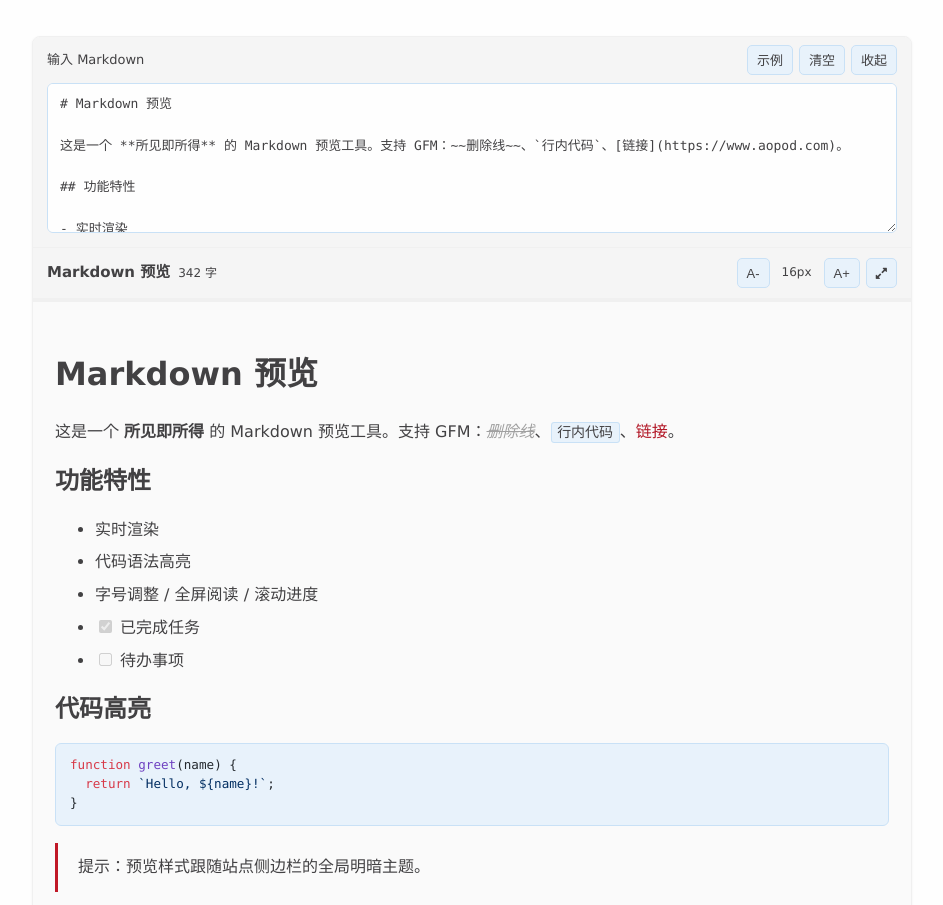
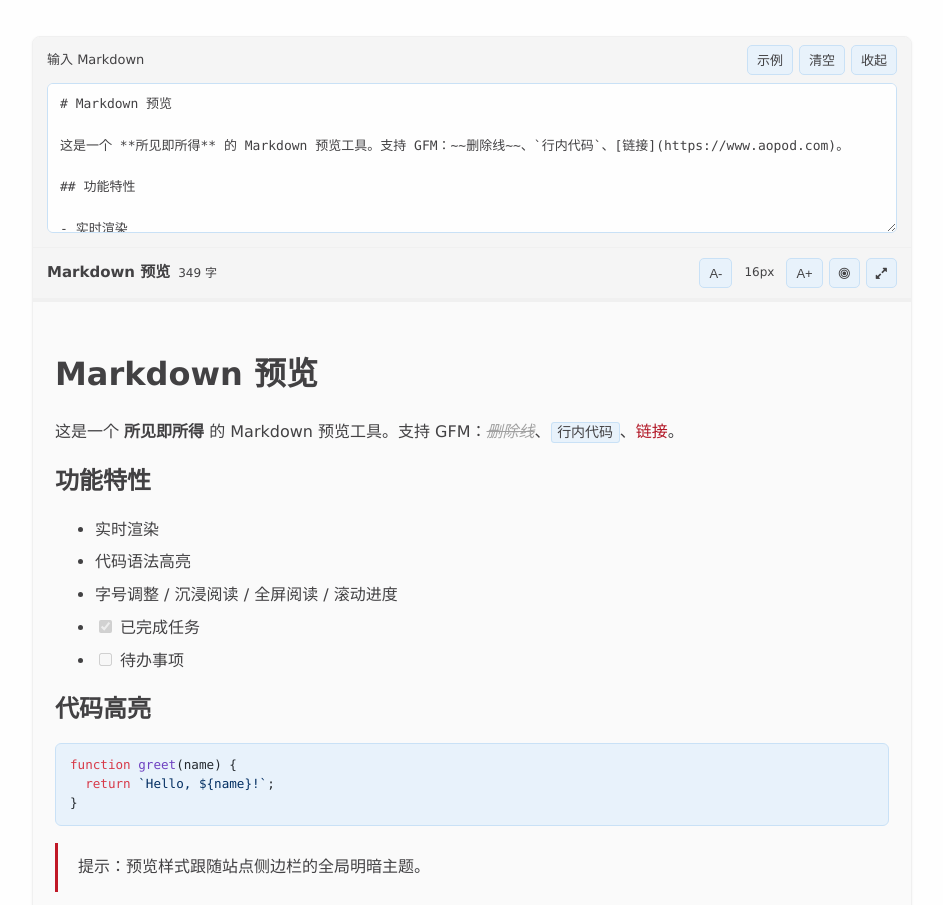
Before and after one commit to aopod/aopod.github.io, a Jekyll site: the page built from _ipages/markdown_preview.html, in a window 1280 px wide, cut to the strip 364-1269 px from the top of the page. Shown: the whole strip, without its empty margins (168-1111 px from the left). Built offline with Jekyll 4.4.1, drawn with Linux system fonts in a browser that asks for light colours; nearby versions of some CDN libraries.

Commit message:
Add immersive reading mode to Markdown preview
Dims and blurs the rest of the page via a backdrop and floats the preview
card to the front. Toggle via a toolbar button, the backdrop, or Esc;
mutually exclusive with fullscreen. Fixes scroll in immersive mode by
resetting the flex item's min-height so overflow engages.

```diff
--- a/_ipages/markdown_preview.html
+++ b/_ipages/markdown_preview.html
@@ -66,6 +66,7 @@
 /* 全屏按钮图标（站点 FA 图标子集未含，补上字形 content；字体由全局 @font-face 提供） */
 #content .md-preview .fa-expand:before { content: "\f065"; }
 #content .md-preview .fa-compress:before { content: "\f066"; }
+#content .md-preview .fa-bullseye:before { content: "\f140"; }
 
 /* 工具栏 */
 #content .md-toolbar {
@@ -109,6 +110,11 @@
 }
 #content .md-actions button:hover,
 #content .md-input-actions button:hover {
+	color: #ffffff;
+	background: var(--content-link-color);
+	border-color: var(--content-link-color);
+}
+#content .md-actions button.active {
 	color: #ffffff;
 	background: var(--content-link-color);
 	border-color: var(--content-link-color);
@@ -307,6 +313,44 @@
 	display: none;
 }
 
+/* 沉浸模式：弱化页面其它区域，预览主体浮起突出到最前 */
+.md-backdrop {
+	position: fixed;
+	top: 0; right: 0; bottom: 0; left: 0;
+	z-index: 9998;
+	background: rgba(0, 0, 0, 0.55);
+	-webkit-backdrop-filter: blur(3px);
+	backdrop-filter: blur(3px);
+	opacity: 0;
+	visibility: hidden;
+	transition: opacity .25s ease, visibility .25s ease;
+}
+.md-backdrop.show {
+	opacity: 1;
+	visibility: visible;
+}
+#content .md-preview.is-immersive {
+	position: fixed;
+	top: 50%;
+	left: 50%;
+	z-index: 9999;
+	width: min(960px, calc(100vw - 48px));
+	max-width: none;
+	max-height: calc(100vh - 48px);
+	margin: 0;
+	transform: translate(-50%, -50%);
+	box-shadow: 0 24px 70px rgba(0, 0, 0, 0.5);
+}
+#content .md-preview.is-immersive .md-input-wrap {
+	display: none;
+}
+#content .md-preview.is-immersive .md-content {
+	flex: 1 1 auto;
+	height: auto;
+	max-height: none;
+	min-height: 0; /* 允许收缩，使 overflow 滚动生效（覆盖 flex 项默认 min-height:auto） */
+}
+
 /* 响应式 */
 @media (max-width: 600px) {
 	#content .md-toolbar {
@@ -343,6 +387,7 @@
 			<button type="button" id="mdFontDec" title="缩小字号">A-</button>
 			<span id="mdFontSize">16px</span>
 			<button type="button" id="mdFontInc" title="放大字号">A+</button>
+			<button type="button" id="mdImmersive" title="沉浸模式"><i class="fa fa-bullseye"></i></button>
 			<button type="button" id="mdFullscreen" title="全屏"><i class="fa fa-expand"></i></button>
 		</div>
 	</div>
@@ -368,6 +413,14 @@
 	var countEl = $('mdCount');
 	var progressBar = $('mdProgressBar');
 	var fullscreenBtn = $('mdFullscreen');
+	var immersiveBtn = $('mdImmersive');
+
+	// 沉浸模式遮罩（挂到 body 以覆盖整页，避免卡片 transform 影响其 fixed 定位）
+	var backdrop = document.createElement('div');
+	backdrop.className = 'md-backdrop';
+	backdrop.id = 'mdBackdrop';
+	document.body.appendChild(backdrop);
+	var savedBodyOverflow = '';
 
 	// 内置示例，便于首屏有内容可看
 	var SAMPLE = [
@@ -379,7 +432,7 @@
 		'',
 		'- 实时渲染',
 		'- 代码语法高亮',
-		'- 字号调整 / 全屏阅读 / 滚动进度',
+		'- 字号调整 / 沉浸阅读 / 全屏阅读 / 滚动进度',
 		'- [x] 已完成任务',
 		'- [ ] 待办事项',
 		'',
@@ -502,6 +556,33 @@
 		updateProgress();
 	}
 
+	// 沉浸模式
+	function isImmersive() {
+		return preview.classList.contains('is-immersive');
+	}
+	function enterImmersive() {
+		if (isFullscreen()) {
+			(document.exitFullscreen || document.webkitExitFullscreen || function () {}).call(document);
+		}
+		savedBodyOverflow = document.body.style.overflow;
+		document.body.style.overflow = 'hidden';
+		preview.classList.add('is-immersive');
+		backdrop.classList.add('show');
+		immersiveBtn.classList.add('active');
+		immersiveBtn.title = '退出沉浸';
+		updateProgress();
+	}
+	function exitImmersive() {
+		preview.classList.remove('is-immersive');
+		backdrop.classList.remove('show');
+		immersiveBtn.classList.remove('active');
+		immersiveBtn.title = '沉浸模式';
+		document.body.style.overflow = savedBodyOverflow;
+	}
+	function toggleImmersive() {
+		if (isImmersive()) { exitImmersive(); } else { enterImmersive(); }
+	}
+
 	// 折叠输入
 	function toggleInput() {
 		var collapsed = inputWrap.classList.toggle('collapsed');
```
Also changed, not shown: other parts of _ipages/markdown_preview.html (+9 -0 lines).
